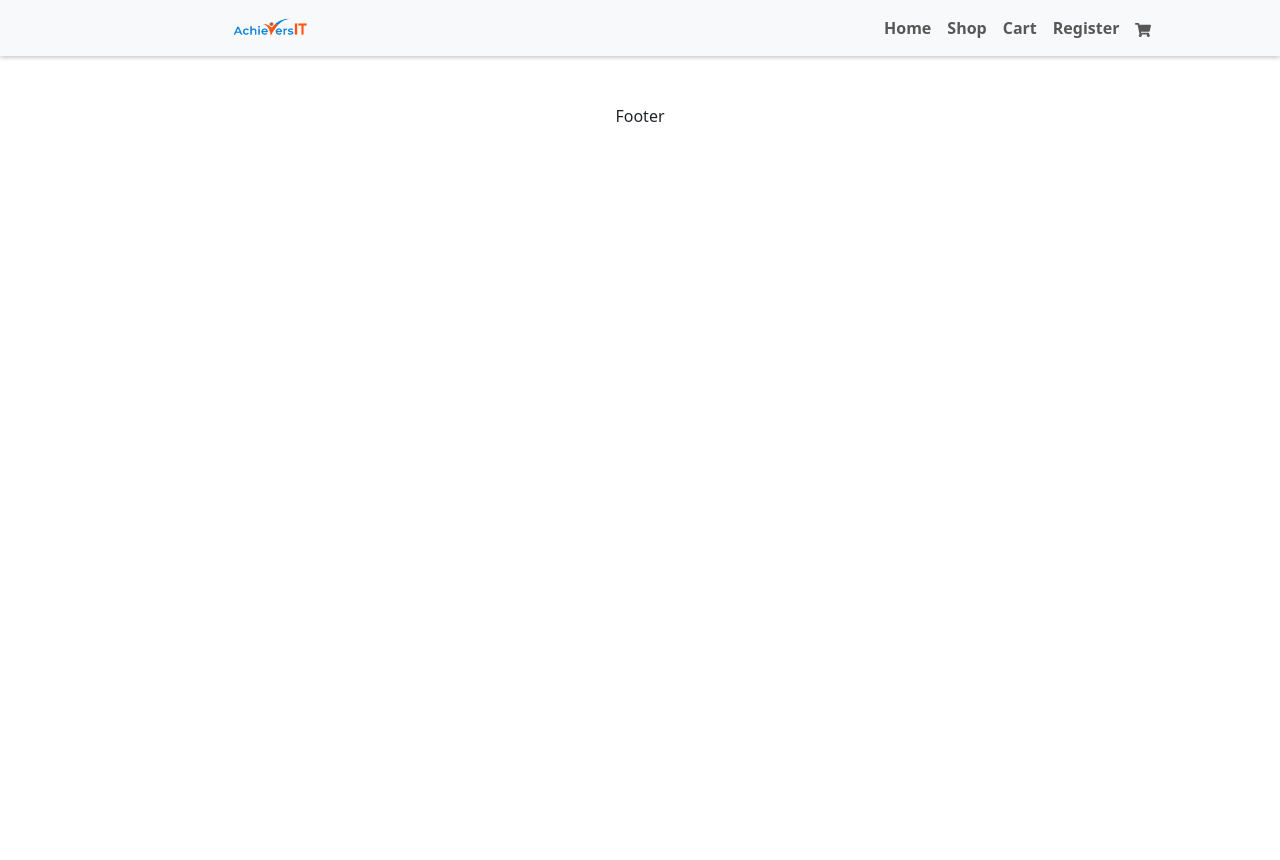
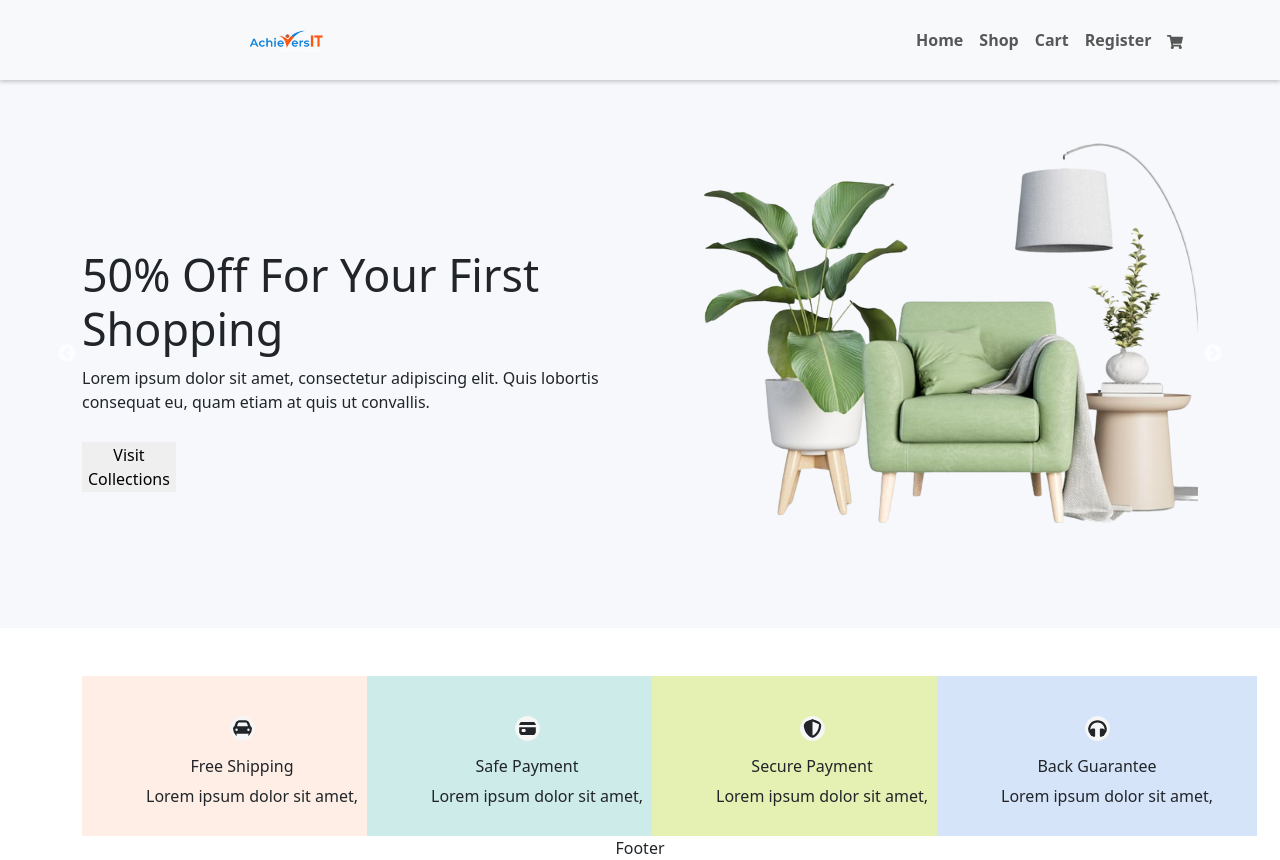
Before and after one commit to yogagv/ecomElectronicsfrontend, a React (Create React App) app: page / in a window 1280 px wide. Before the commit the page ends 800 px from the top, so only its background shows below. Built offline with nearby package versions, Linux system fonts and the light colour scheme; the HTML template or start-up script is replaced by a standard one.

Commit message:
cardSection

```diff
--- a/src/App.css
+++ b/src/App.css
@@ -12,6 +12,11 @@
     animation: App-logo-spin infinite 20s linear;
   }
 }
+
+@media (min-width:320px)  { /* smartphones, iPhone, portrait 480x320 phones */ }
+@media (min-width:481px)  { /* portrait e-readers (Nook/Kindle), smaller tablets @ 600 or @ 640 wide. */ }
+@media (min-width:641px)  { /* portrait tablets, portrait iPad, landscape e-readers, landscape 800x480 or 854x480 phones */ }
+
 
 .App-header {
   background-color: #282c34;
--- /dev/null
+++ b/src/components/Features/Features.jsx
@@ -0,0 +1,55 @@
+import React from 'react'
+import { FaCar } from "react-icons/fa6";
+import { FaShieldAlt } from "react-icons/fa";
+import { FaHeadphones } from "react-icons/fa";
+import { IoCard } from "react-icons/io5";
+import './features.css'
+const Features = () => {
+    return (
+        <>
+            <div className="container mt-5">
+                <div className="row">
+                        <div className="col-md-3">
+                            <div class="card" style={{ width: "20rem", height: "10rem", backgroundColor:"#FEEEE6" }}>
+                                <div class="card-body">
+                                <FaCar size={25} className='icon mt-4'/>
+                                    <h6 class="card-title text-bold mt-3">Free Shipping</h6>
+                                    <p class="card-text ms-5">Lorem ipsum dolor sit amet, </p>
+                                </div>
+                            </div>
+                        </div>
+                        <div className="col-md-3">
+                            <div class="card" style={{ width: "20rem", height: "10rem", backgroundColor:"#CDEBE8" }}>
+                                <div class="card-body">
+                                <IoCard size={25} className='icon mt-4'/>
+                                    <h6 class="card-title text-bold mt-3">Safe Payment</h6>
+                                    <p class="card-text ms-5">Lorem ipsum dolor sit amet, </p>
+                                </div>
+                            </div>
+                        </div>
+                        <div className="col-md-3">
+                            <div class="card" style={{ width: "20rem", height: "10rem", backgroundColor:"#E4F1B3" }}>
+                                <div class="card-body">
+                                    <FaShieldAlt size={25} className='icon mt-4'/>
+                                    <h6 class="card-title text-bold mt-3">Secure Payment</h6>
+                                    <p class="card-text ms-5">Lorem ipsum dolor sit amet, </p>
+
+                                </div>
+                            </div>
+                        </div>
+                        <div className="col-md-3">
+                            <div class="card" style={{ width: "20rem", height: "10rem", backgroundColor:"#D6E4FA" }}>
+                                <div class="card-body">
+                                <FaHeadphones size={25} className='icon mt-4'/>
+                                    <h6 class="card-title text-bold mt-3">Back Guarantee</h6>
+                                    <p class="card-text ms-5">Lorem ipsum dolor sit amet, </p>
+                                </div>
+                            </div>
+                        </div>
+                    </div>
+                </div>
+        </>
+    )
+}
+
+export default Features
--- /dev/null
+++ b/src/components/Features/features.css
@@ -0,0 +1,13 @@
+.card {
+
+    border: none;
+    border-radius: 0%;
+}
+
+.icon {
+
+    border: 1px solid #f7f6f6;
+    background-color: #f7f6f6;
+    border-radius: 50%;
+    padding: 2px;
+}
--- a/src/components/Header/Header.jsx
+++ b/src/components/Header/Header.jsx
@@ -8,7 +8,7 @@ import './header.css'
 const Header = () => {
   return (
     <div>
-        <Navbar expand="lg" className="bg-body-tertiary" style={{ boxShadow: '0px 2px 4px rgba(0, 0, 0, 0.2)' }}>
+        <Navbar expand="lg" className="bg-body-tertiary nav" style={{ boxShadow: '0px 2px 4px rgba(0, 0, 0, 0.2)' }}>
           <Container>
             <Navbar.Brand>
               <Nav.Link as={Link} to="/">
--- a/src/components/Header/header.css
+++ b/src/components/Header/header.css
@@ -4,6 +4,12 @@
     margin-left: 450px;
     font-weight:600;
 }
+
+.nav {
+
+    height: 80px;
+}
+
 
 Nav.Link {
 
--- a/src/components/Hero/Hero.jsx
+++ b/src/components/Hero/Hero.jsx
@@ -1,8 +1,9 @@
-import React from 'react'
+import React from 'react';
 import Slider from "react-slick";
 import "slick-carousel/slick/slick.css";
 import "slick-carousel/slick/slick-theme.css";
 import sliderData from '../sliderdata.js'
+import './hero.css'
 
 const Hero = () => {
 
@@ -17,11 +18,63 @@ const Hero = () => {
 
       };
 
+      const firstSlide = sliderData[0];
+      const secondSlide = sliderData[1];
+      const thirdSlide = sliderData[2];
+      const fourthSlide = sliderData[3];
+
   return (
-    <div className='mt-5'>
+    <div className='hero'>
         <div className="container">
-    <Slider {...settings}>
-
+    <Slider {...settings} className='slider'>
+      <div className='col-md-12 col-sm-12'>
+        <div className="row">
+        <div className='col-md-6 col-sm-12 mt-5'>
+        <h1 className='slideone'>{firstSlide.title}</h1>
+        <p>{firstSlide.desc}</p>
+        <button className='mt-2 visitbutton'>Visit Collections</button>
+          </div>
+          <div className='col-md-6 col-sm-12 mt-5'>
+            <img src={firstSlide.cover} className='sliderimg' alt="" />
+          </div>
+          </div>
+          </div>
+          <div className='col-md-12 col-sm-12'>
+        <div className="row">
+        <div className='col-md-6 col-sm-12 mt-5'>
+        <h1 className='slideone'>{secondSlide.title}</h1>
+        <p>{secondSlide.desc}</p>
+        <button className='mt-2 visitbutton'>Visit Collections</button>
+          </div>
+          <div className='col-md-6 col-sm-12 mt-5'>
+            <img src={secondSlide.cover} className='sliderimg' alt="" />
+          </div>
+          </div>
+          </div>
+          <div className='col-md-12 col-sm-12'>
+        <div className="row">
+        <div className='col-md-6 col-sm-12 mt-5'>
+        <h1 className='slideone'>{thirdSlide.title}</h1>
+        <p>{thirdSlide.desc}</p>
+        <button className='mt-2 visitbutton'>Visit Collections</button>
+          </div>
+          <div className='col-md-6 col-sm-12 mt-5'>
+            <img src={thirdSlide.cover} className='sliderimg' alt="" />
+          </div>
+          </div>
+          </div>
+          <div className='col-md-12 col-sm-12'>
+        <div className="row">
+        <div className='col-md-6 col-sm-12 mt-5'>
+        <h1 className='slideone'>{fourthSlide.title}</h1>
+        <p>{fourthSlide.desc}</p>
+        <button className='mt-2 visitbutton'>Visit Collections</button>
+          </div>
+          <div className='col-md-6 col-sm-12 mt-5'>
+            <img src={fourthSlide.cover} alt="" className='slidefour' />
+          </div>
+          </div>
+          </div>
     </Slider>
     </div>
         </div>
--- a/src/components/Hero/hero.css
+++ b/src/components/Hero/hero.css
@@ -0,0 +1,40 @@
+*:focus {
+    outline: 0;
+    outline: none;
+  }
+
+.hero {
+
+    background-color: #F6F8FC
+}
+
+  h1 {
+
+    margin-top: 120px;
+    font-size: 2.8rem;
+    margin-bottom: 10px;
+    text-align: left;
+  }
+
+  p {
+    font-size: 1rem;
+    margin-bottom: 20px;
+    max-width: 600px;
+    text-align: left;
+}
+
+.visitbutton {
+
+    margin-right: 507px;
+    border: none;
+}
+
+  .sliderimg {
+
+    margin-left: 30px;
+  }
+
+  .slidefour {
+
+    margin-left: 70px;
+  }
--- a/src/components/Home/Home.jsx
+++ b/src/components/Home/Home.jsx
@@ -1,10 +1,12 @@
 import React from 'react'
 import Hero from '../Hero/Hero'
+import Features from '../Features/Features'
 
 const Home = () => {
   return (
     <div>
         <Hero />
+        <Features />
     </div>
   )
 }
```
